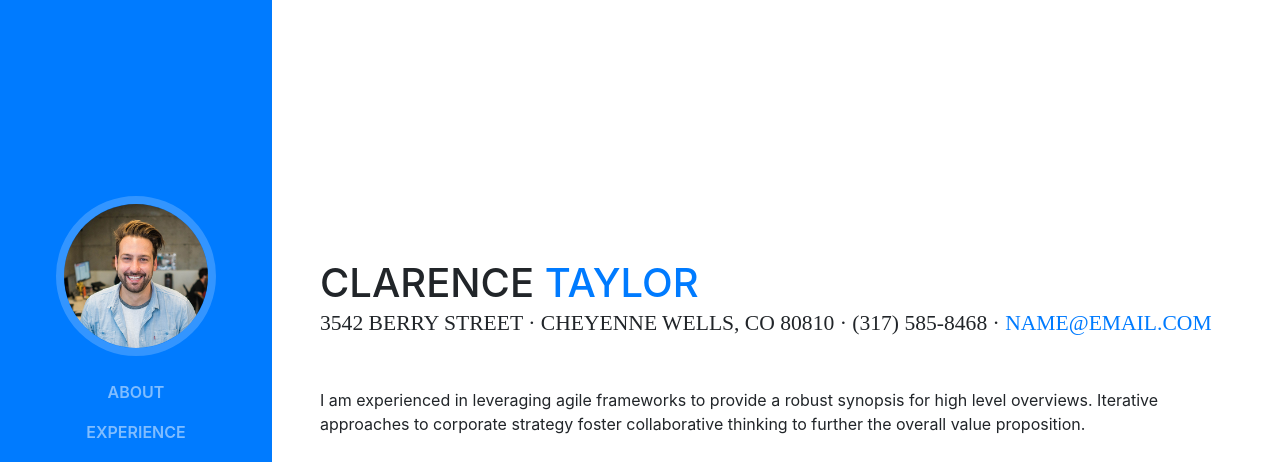
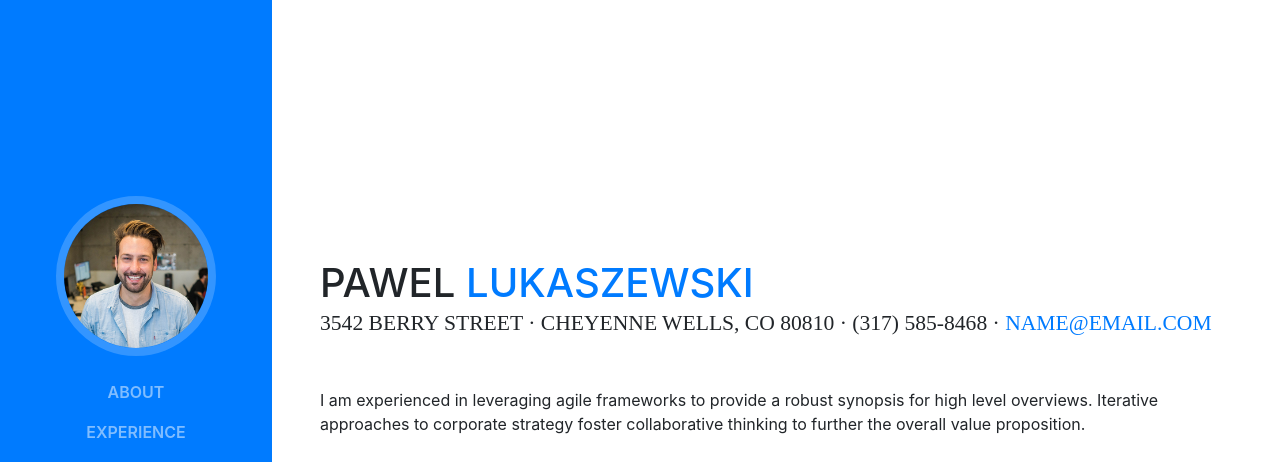
Before and after one commit to PawelLukaszewski/WebResume, a website with bundled scripts: page index.html in a window 1280 px wide. Shown: the top 462 px of the page. Built offline with nearby package versions, Linux system fonts and the light colour scheme; a web font is replaced by a local one.

Commit message:
Update index.html

```diff
--- a/index.html
+++ b/index.html
@@ -65,8 +65,8 @@
 
       <section class="resume-section p-3 p-lg-5 d-flex d-column" id="about">
         <div class="my-auto">
-          <h1 class="mb-0">Clarence
-            <span class="text-primary">Taylor</span>
+          <h1 class="mb-0">Pawel
+            <span class="text-primary">Lukaszewski</span>
           </h1>
           <div class="subheading mb-5">3542 Berry Street · Cheyenne Wells, CO 80810 · (317) 585-8468 ·
             <a href="mailto:name@email.com">name@email.com</a>
```
